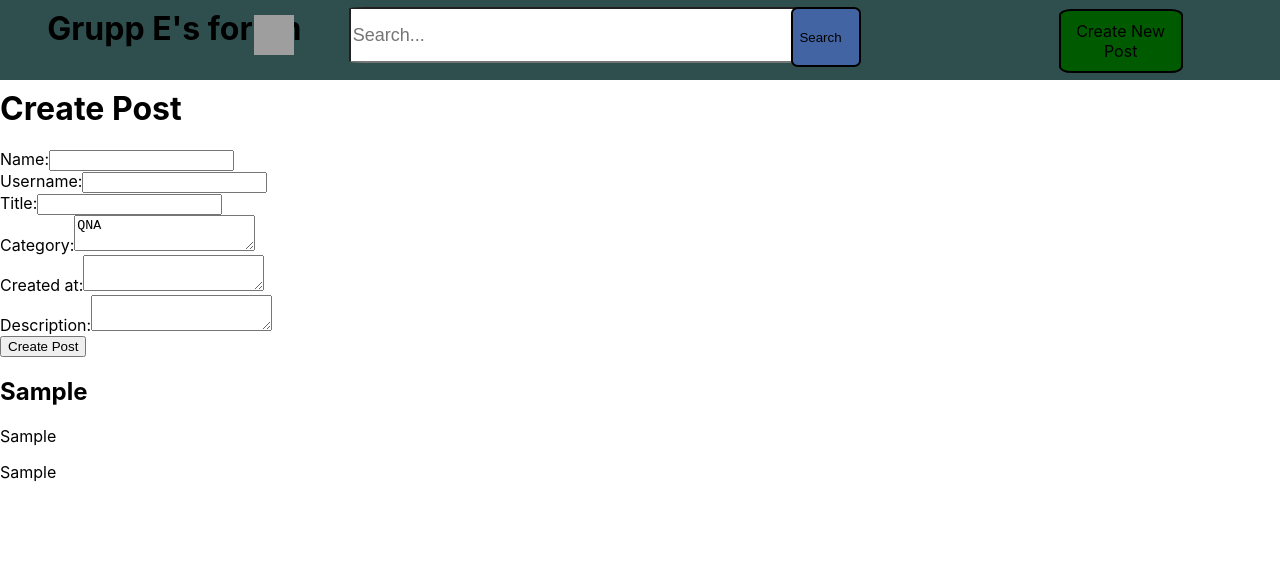
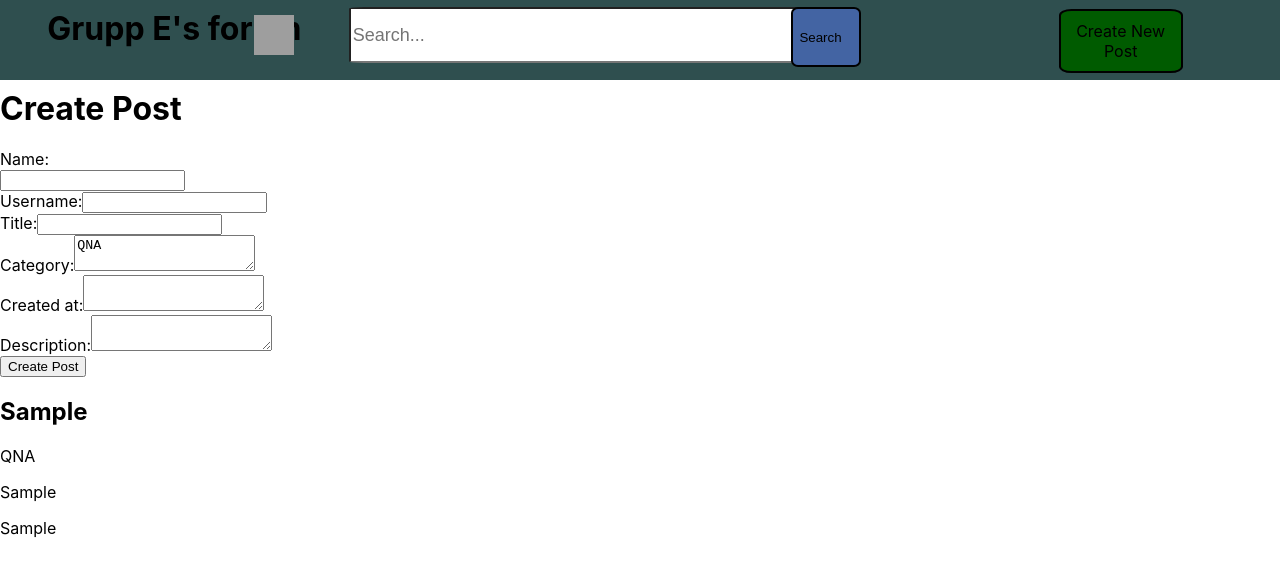
Before and after one commit to Kamechan98/Gruppuppgift-TypeScript, a React (Create React App) app: page / in a window 1280 px wide. Both pictures are taken after typing "Sample", "Sample", "Sample", "Sample", "Sample" into the empty fields and a click on the button "Create Post". Shown: the top 574 px of the page. Built offline with nearby package versions, Linux system fonts and the light colour scheme; grey boxes are pictures that could not be loaded.

Commit message:
more input changes

```diff
--- a/src/components/Post.tsx
+++ b/src/components/Post.tsx
@@ -4,18 +4,16 @@ import React from 'react';
 
 type PostProps = {
 	title: string;
+  category: string;
 	creationDate: string;
 	description: string;
-  name: string;
-  userName: string
 };
 
-const Post: React.FC<PostProps> = ({ title, description, creationDate, name, userName}) => {
+const Post: React.FC<PostProps> = ({ title, description, category, creationDate}) => {
   return (
     <div className="post">
       <h2>{title}</h2>
-      <p>{name}</p>
-      <p>{userName}</p>
+      <p>{category}</p>
       <p>{description}</p>
       <p>{creationDate}</p>
     </div>
--- a/src/components/PostList.tsx
+++ b/src/components/PostList.tsx
@@ -77,10 +77,10 @@ const PostList: React.FC = () => {
   };
 
 
-  useEffect(() => {
-    const savedPosts = JSON.parse(localStorage.getItem('posts') || '[]');
-    setPosts(savedPosts);
-  }, []);
+  // useEffect(() => {
+  //   const savedPosts = JSON.parse(localStorage.getItem('posts') || '[]');
+  //   setPosts(savedPosts);
+  // }, []);
 
 
   const handleCreatePost = () => {
@@ -101,14 +101,16 @@ const PostList: React.FC = () => {
       <h1>Create Post</h1>
       <form onSubmit={handleSubmit}>
       <div>
-          <label htmlFor="Name">Name:</label>
-          <input
+          <label htmlFor="name">Name:</label>
+          <div>
+          <input title='enter your name'
             type="text"
             id="name"
             name="name"
             value={newPost.creator.name}
             onChange={handleInputChange}
           />
+          </div>
         </div>
         <div>
           <label htmlFor="userName">Username:</label>
@@ -163,7 +165,7 @@ const PostList: React.FC = () => {
       </form>
       <div className="post-list">
         {posts.map((post) => (
-          <Post key={post.id} title={post.title} description={post.description} creationDate={post.creationDate} name={post.creator.name} userName={post.creator.userName}/>
+          <Post key={post.id} title={post.title} category={post.category} description={post.description} creationDate={post.creationDate} />
         ))}
       </div>
     </div>
```
